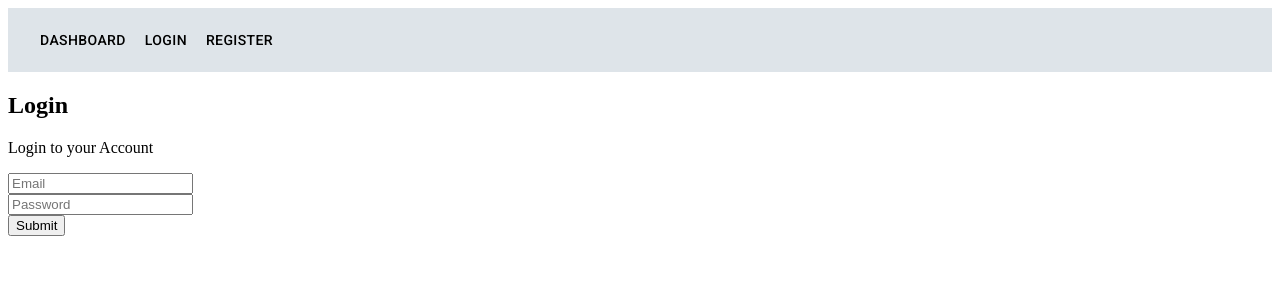
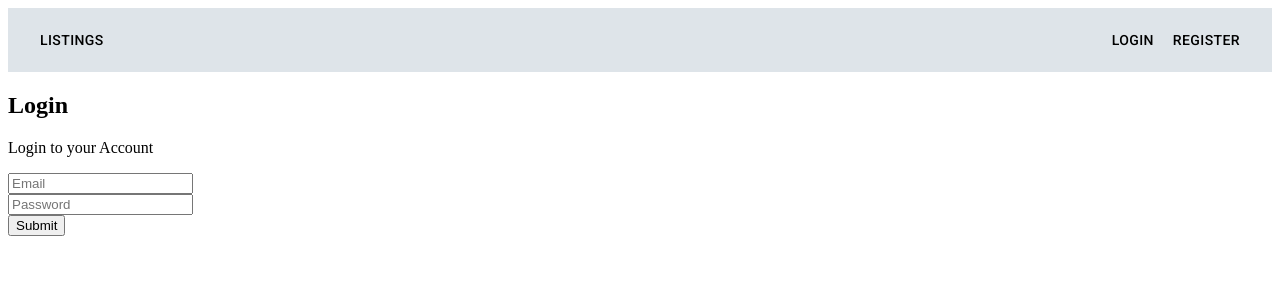
Before and after one commit to LaSav/bound-rest, a React (Create React App) app in the folder frontend/: page /login in a window 1280 px wide. Shown: the top 300 px of the page. Built offline with nearby package versions, Linux system fonts and the light colour scheme.

Commit message:
Change: App Navigation. Listings now viewable to logged out users

```diff
--- a/frontend/src/components/Header.jsx
+++ b/frontend/src/components/Header.jsx
@@ -20,18 +20,15 @@ function Header() {
     <AppBar position='static' elevation={0}>
       <Toolbar>
         <Button color='inherit'>
-          <Link to='/' style={{ textDecoration: 'none', color: 'black' }}>
-            Dashboard
+          <Link to='/feed' style={{ textDecoration: 'none', color: 'black' }}>
+            Listings
           </Link>
         </Button>
         {user ? (
           <>
             <Button color='inherit'>
-              <Link
-                to='/feed'
-                style={{ textDecoration: 'none', color: 'black' }}
-              >
-                Feed
+              <Link to='/' style={{ textDecoration: 'none', color: 'black' }}>
+                Dashboard
               </Link>
             </Button>
             <Button color='inherit'>
@@ -50,6 +47,7 @@ function Header() {
           </>
         ) : (
           <>
+            <div style={{ marginLeft: 'auto' }}>
               <Button color='inherit'>
                 <Link
                   to='/login'
@@ -66,6 +64,7 @@ function Header() {
                   Register
                 </Link>
               </Button>
+            </div>
           </>
         )}
       </Toolbar>
```
Lines whose indentation alone changed are shown as unchanged.
